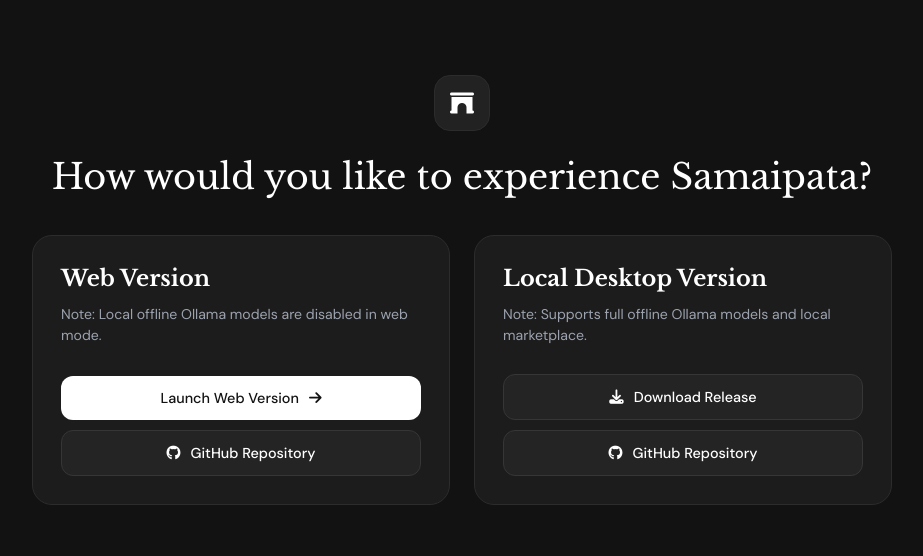
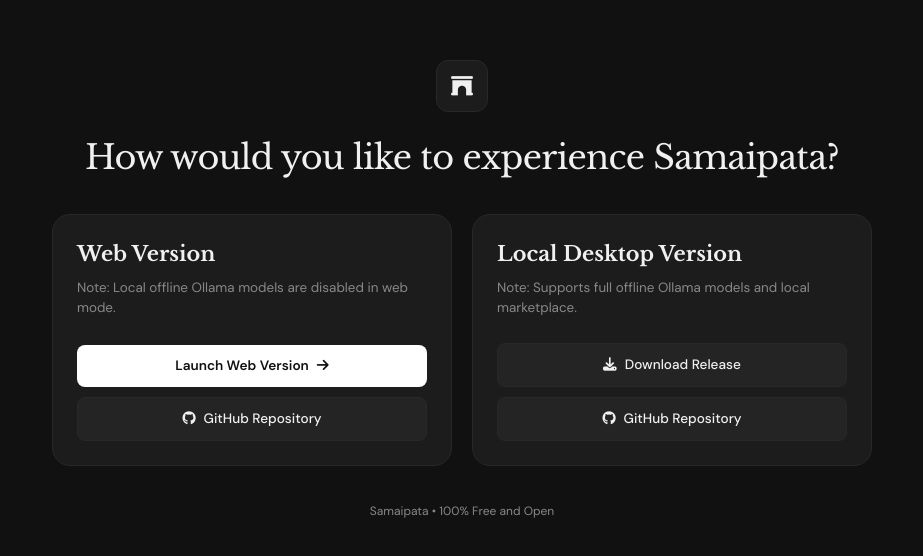
Before and after one commit to Franco-Senes/Samaipata, a website: page public/testsamaipata.html in a window 1280 px wide. Shown: the part 110-666 px from the top of the page, without its empty margins (178-1101 px from the left). Drawn offline with nearby package versions, Linux system fonts and the light colour scheme.

Commit message:
Refactor testsamaipata portal with clean handcrafted human CSS

```diff
--- a/public/css/testportal.css
+++ b/public/css/testportal.css
@@ -1,3 +1,25 @@
+/* ==========================================================================
+   Samaipata — Testing & Evaluation Portal
+   Clean, handwritten CSS for experience selection
+   ========================================================================== */
+
+:root {
+  --bg-page: #111111;
+  --bg-card: #1c1c1c;
+  --bg-card-hover: #232323;
+  --border-card: #282828;
+  --border-focus: #444444;
+  --text-main: #f0f0f0;
+  --text-muted: #888888;
+  --btn-primary-bg: #ffffff;
+  --btn-primary-text: #111111;
+  --btn-secondary-bg: #242424;
+  --btn-secondary-text: #f0f0f0;
+  --radius-sm: 8px;
+  --radius-md: 12px;
+  --radius-lg: 18px;
+}
+
 * {
   box-sizing: border-box;
   margin: 0;
@@ -5,90 +27,90 @@
 }
 
 body {
-  background-color: #121212;
-  color: #ffffff;
+  background-color: var(--bg-page);
+  color: var(--text-main);
   font-family: 'DM Sans', -apple-system, BlinkMacSystemFont, 'Segoe UI', Roboto, sans-serif;
   min-height: 100vh;
   display: flex;
+  flex-direction: column;
   justify-content: center;
   align-items: center;
   padding: 24px;
+  line-height: 1.5;
 }
 
 .portal-container {
-  max-width: 860px;
+  max-width: 820px;
   width: 100%;
   margin: auto;
   text-align: center;
 }
 
 .portal-logo {
-  width: 56px;
-  height: 56px;
-  background-color: #222222;
-  border: 1px solid #2c2c2c;
-  border-radius: 16px;
+  width: 52px;
+  height: 52px;
+  background-color: var(--bg-card);
+  border: 1px solid var(--border-card);
+  border-radius: var(--radius-md);
   display: inline-flex;
   align-items: center;
   justify-content: center;
-  margin-bottom: 24px;
-  color: #ffffff;
-  font-size: 24px;
-}
-
-.portal-logo i {
-  color: #ffffff !important;
+  margin-bottom: 20px;
+  color: var(--text-main);
+  font-size: 22px;
 }
 
 .portal-title {
   font-family: 'Libre Baskerville', Georgia, serif;
-  font-size: 2.2rem;
+  font-size: 2.1rem;
   font-weight: 400;
-  color: #ffffff !important;
-  margin-bottom: 36px;
+  color: var(--text-main);
+  margin-bottom: 32px;
+  letter-spacing: -0.02em;
 }
 
 .cards-grid {
   display: grid;
   grid-template-columns: 1fr 1fr;
-  gap: 24px;
+  gap: 20px;
   text-align: left;
 }
 
-@media (max-width: 700px) {
+@media (max-width: 680px) {
   .cards-grid {
     grid-template-columns: 1fr;
   }
 }
 
 .option-card {
-  background-color: #1c1c1c;
-  border: 1px solid #2c2c2c;
-  border-radius: 20px;
-  padding: 28px;
+  background-color: var(--bg-card);
+  border: 1px solid var(--border-card);
+  border-radius: var(--radius-lg);
+  padding: 24px;
   display: flex;
   flex-direction: column;
   justify-content: space-between;
-  gap: 28px;
-  transition: transform 0.2s ease, border-color 0.2s ease;
+  gap: 24px;
+  transition: transform 0.15s ease, border-color 0.15s ease, background-color 0.15s ease;
 }
 
 .option-card:hover {
-  transform: translateY(-3px);
-  border-color: #444444;
+  transform: translateY(-2px);
+  border-color: var(--border-focus);
+  background-color: var(--bg-card-hover);
 }
 
 .card-title {
   font-family: 'Libre Baskerville', Georgia, serif;
-  font-size: 1.4rem;
+  font-size: 1.3rem;
   font-weight: 600;
-  margin-bottom: 12px;
-  color: #ffffff !important;
+  margin-bottom: 8px;
+  color: var(--text-main);
 }
 
 .card-note {
-  font-size: 0.88rem;
-  color: #9ca3af !important;
+  font-size: 0.84rem;
+  color: var(--text-muted);
   line-height: 1.5;
 }
 
@@ -103,33 +125,42 @@
   display: inline-flex;
   align-items: center;
   justify-content: center;
-  gap: 10px;
-  padding: 13px 18px;
-  border-radius: 12px;
-  font-size: 0.9rem;
+  gap: 8px;
+  padding: 11px 16px;
+  border-radius: var(--radius-sm);
+  font-size: 0.85rem;
   font-weight: 500;
   text-decoration: none;
-  transition: background-color 0.15s ease, border-color 0.15s ease;
   cursor: pointer;
   width: 100%;
+  font-family: inherit;
+  transition: opacity 0.15s ease, background-color 0.15s ease, border-color 0.15s ease;
 }
 
-.btn-white {
-  background-color: #ffffff;
-  color: #121212 !important;
+.btn-primary {
+  background-color: var(--btn-primary-bg);
+  color: var(--btn-primary-text);
+  border: none;
+  font-weight: 600;
 }
 
-.btn-white:hover {
-  background-color: #e5e5e5;
+.btn-primary:hover {
+  opacity: 0.9;
 }
 
-.btn-dark {
-  background-color: #242424;
-  color: #ffffff !important;
-  border: 1px solid #363636;
+.btn-secondary {
+  background-color: var(--btn-secondary-bg);
+  color: var(--btn-secondary-text);
+  border: 1px solid var(--border-card);
 }
 
-.btn-dark:hover {
+.btn-secondary:hover {
   background-color: #2c2c2c;
-  border-color: #666666;
+  border-color: var(--border-focus);
 }
+
+.portal-footer {
+  margin-top: 36px;
+  font-size: 0.75rem;
+  color: var(--text-muted);
+}
--- a/public/testsamaipata.html
+++ b/public/testsamaipata.html
@@ -12,144 +12,7 @@
   <link href="https://fonts.googleapis.com/css2?family=DM+Sans:wght@400;500;600&family=Libre+Baskerville:wght@400;700&display=swap" rel="stylesheet" />
 
   <link rel="stylesheet" href="https://cdnjs.cloudflare.com/ajax/libs/font-awesome/6.5.1/css/all.min.css" />
-
-  <style>
-    * {
-      box-sizing: border-box;
-      margin: 0;
-      padding: 0;
-    }
-
-    body {
-      background-color: #121212;
-      color: #ffffff;
-      font-family: 'DM Sans', -apple-system, BlinkMacSystemFont, 'Segoe UI', Roboto, sans-serif;
-      min-height: 100vh;
-      display: flex;
-      justify-content: center;
-      align-items: center;
-      padding: 24px;
-    }
-
-    .portal-container {
-      max-width: 860px;
-      width: 100%;
-      margin: auto;
-      text-align: center;
-    }
-
-    .portal-logo {
-      width: 56px;
-      height: 56px;
-      background-color: #222222;
-      border: 1px solid #2c2c2c;
-      border-radius: 16px;
-      display: inline-flex;
-      align-items: center;
-      justify-content: center;
-      margin-bottom: 24px;
-      color: #ffffff;
-      font-size: 24px;
-    }
-
-    .portal-logo i {
-      color: #ffffff !important;
-    }
-
-    .portal-title {
-      font-family: 'Libre Baskerville', Georgia, serif;
-      font-size: 2.2rem;
-      font-weight: 400;
-      color: #ffffff !important;
-      margin-bottom: 36px;
-    }
-
-    .cards-grid {
-      display: grid;
-      grid-template-columns: 1fr 1fr;
-      gap: 24px;
-      text-align: left;
-    }
-
-    @media (max-width: 700px) {
-      .cards-grid {
-        grid-template-columns: 1fr;
-      }
-    }
-
-    .option-card {
-      background-color: #1c1c1c;
-      border: 1px solid #2c2c2c;
-      border-radius: 20px;
-      padding: 28px;
-      display: flex;
-      flex-direction: column;
-      justify-content: space-between;
-      gap: 28px;
-      transition: transform 0.2s ease, border-color 0.2s ease;
-    }
-
-    .option-card:hover {
-      transform: translateY(-3px);
-      border-color: #444444;
-    }
-
-    .card-title {
-      font-family: 'Libre Baskerville', Georgia, serif;
-      font-size: 1.4rem;
-      font-weight: 600;
-      margin-bottom: 12px;
-      color: #ffffff !important;
-    }
-
-    .card-note {
-      font-size: 0.88rem;
-      color: #9ca3af !important;
-      line-height: 1.5;
-    }
-
-    .btn-list {
-      display: flex;
-      flex-direction: column;
-      gap: 10px;
-      width: 100%;
-    }
-
-    .btn {
-      display: inline-flex;
-      align-items: center;
-      justify-content: center;
-      gap: 10px;
-      padding: 13px 18px;
-      border-radius: 12px;
-      font-size: 0.9rem;
-      font-weight: 500;
-      text-decoration: none;
-      transition: background-color 0.15s ease, border-color 0.15s ease;
-      cursor: pointer;
-      width: 100%;
-    }
-
-    .btn-white {
-      background-color: #ffffff;
-      color: #121212 !important;
-    }
-
-    .btn-white:hover {
-      background-color: #e5e5e5;
-    }
-
-    .btn-dark {
-      background-color: #242424;
-      color: #ffffff !important;
-      border: 1px solid #363636;
-    }
-
-    .btn-dark:hover {
-      background-color: #2c2c2c;
-      border-color: #666666;
-    }
-  </style>
+  <link rel="stylesheet" href="css/testportal.css" />
 </head>
 <body>
 
@@ -174,11 +37,11 @@
         </div>
 
         <div class="btn-list">
-          <a href="/" class="btn btn-white">
+          <a href="/" class="btn btn-primary">
             <span>Launch Web Version</span>
             <i class="fa-solid fa-arrow-right"></i>
           </a>
-          <a href="https://github.com/Franco-Senes/Samaipata" target="_blank" rel="noopener noreferrer" class="btn btn-dark">
+          <a href="https://github.com/Franco-Senes/Samaipata" target="_blank" rel="noopener noreferrer" class="btn btn-secondary">
             <i class="fa-brands fa-github"></i>
             <span>GitHub Repository</span>
           </a>
@@ -194,11 +57,11 @@
         </div>
 
         <div class="btn-list">
-          <a href="https://github.com/Franco-Senes/Samaipata/releases/tag/%23Samaipata" target="_blank" rel="noopener noreferrer" class="btn btn-dark">
+          <a href="https://github.com/Franco-Senes/Samaipata/releases/tag/%23Samaipata" target="_blank" rel="noopener noreferrer" class="btn btn-secondary">
             <i class="fa-solid fa-download"></i>
             <span>Download Release</span>
           </a>
-          <a href="https://github.com/Franco-Senes/Samaipata" target="_blank" rel="noopener noreferrer" class="btn btn-dark">
+          <a href="https://github.com/Franco-Senes/Samaipata" target="_blank" rel="noopener noreferrer" class="btn btn-secondary">
             <i class="fa-brands fa-github"></i>
             <span>GitHub Repository</span>
           </a>
@@ -207,6 +70,10 @@
 
     </div>
 
+    <footer class="portal-footer">
+      <p>Samaipata • 100% Free and Open</p>
+    </footer>
+
   </main>
 
 </body>
```
